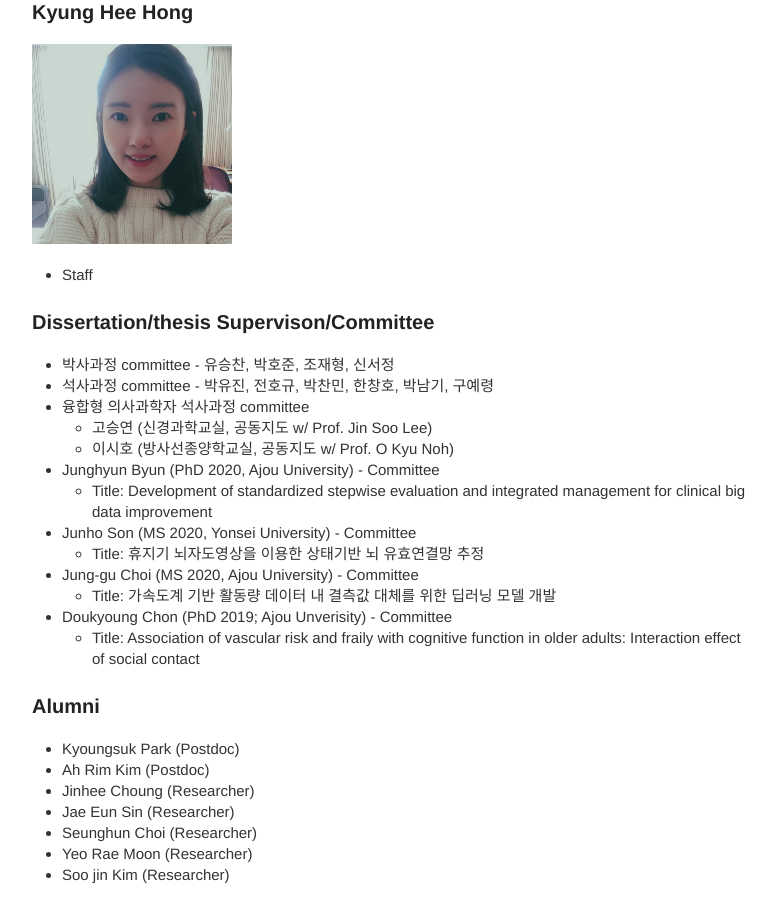
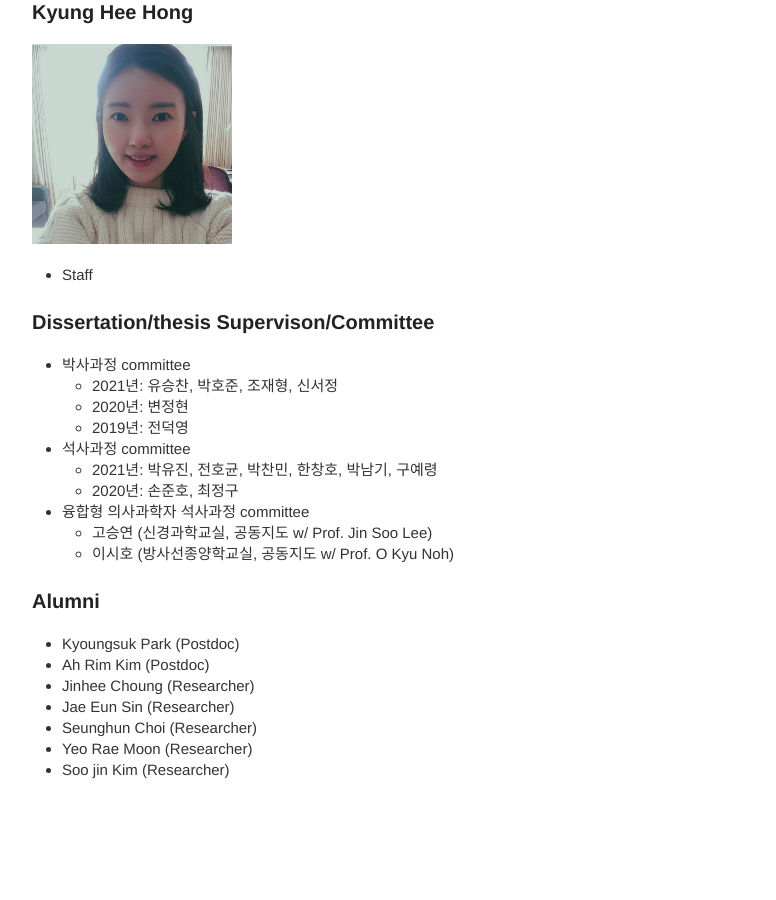
Before and after one commit to neurostat-lab/neurostat-lab.github.io, a Jekyll site: the page built from people.md, in a window 1280 px wide and 900 px high, scrolled down 3717 px. Shown: the whole window, without its empty margins (248-1024 px from the left). Built offline with Jekyll 4.4.1, drawn with Linux system fonts in a browser that asks for light colours; our own code applies the rules of GitHub Pages for plain Markdown files; after the commit the page ends 4512 px from its top, so only the background shows below that.

Commit message:
Update people.md

```diff
--- a/people.md
+++ b/people.md
@@ -71,23 +71,18 @@ permalink: /people/
 * Staff
 
 ### Dissertation/thesis Supervison/Committee
-* 박사과정 committee - 유승찬, 박호준, 조재형, 신서정
-* 석사과정 committee - 박유진, 전호규, 박찬민, 한창호, 박남기, 구예령
+* 박사과정 committee
+  - 2021년: 유승찬, 박호준, 조재형, 신서정
+  - 2020년: 변정현
+  - 2019년: 전덕영
+
+* 석사과정 committee
+  - 2021년: 박유진, 전호균, 박찬민, 한창호, 박남기, 구예령
+  - 2020년: 손준호, 최정구
+
 * 융합형 의사과학자 석사과정 committee
   - 고승연 (신경과학교실, 공동지도 w/ Prof. Jin Soo Lee)
   - 이시호 (방사선종양학교실, 공동지도 w/ Prof. O Kyu Noh)
-
-* Junghyun Byun (PhD 2020, Ajou University) - Committee
-  - Title: Development of standardized stepwise evaluation and integrated management for clinical big data improvement
-
-* Junho Son (MS 2020, Yonsei University) - Committee
-  - Title: 휴지기 뇌자도영상을 이용한 상태기반 뇌 유효연결망 추정
-
-* Jung-gu Choi (MS 2020, Ajou University) - Committee
-  - Title: 가속도계 기반 활동량 데이터 내 결측값 대체를 위한 딥러닝 모델 개발
-
-* Doukyoung Chon (PhD 2019; Ajou Unverisity) - Committee
-  - Title: Association of vascular risk and fraily with cognitive function in older adults: Interaction effect of social contact
 
 ### Alumni
 * Kyoungsuk Park (Postdoc)
```
